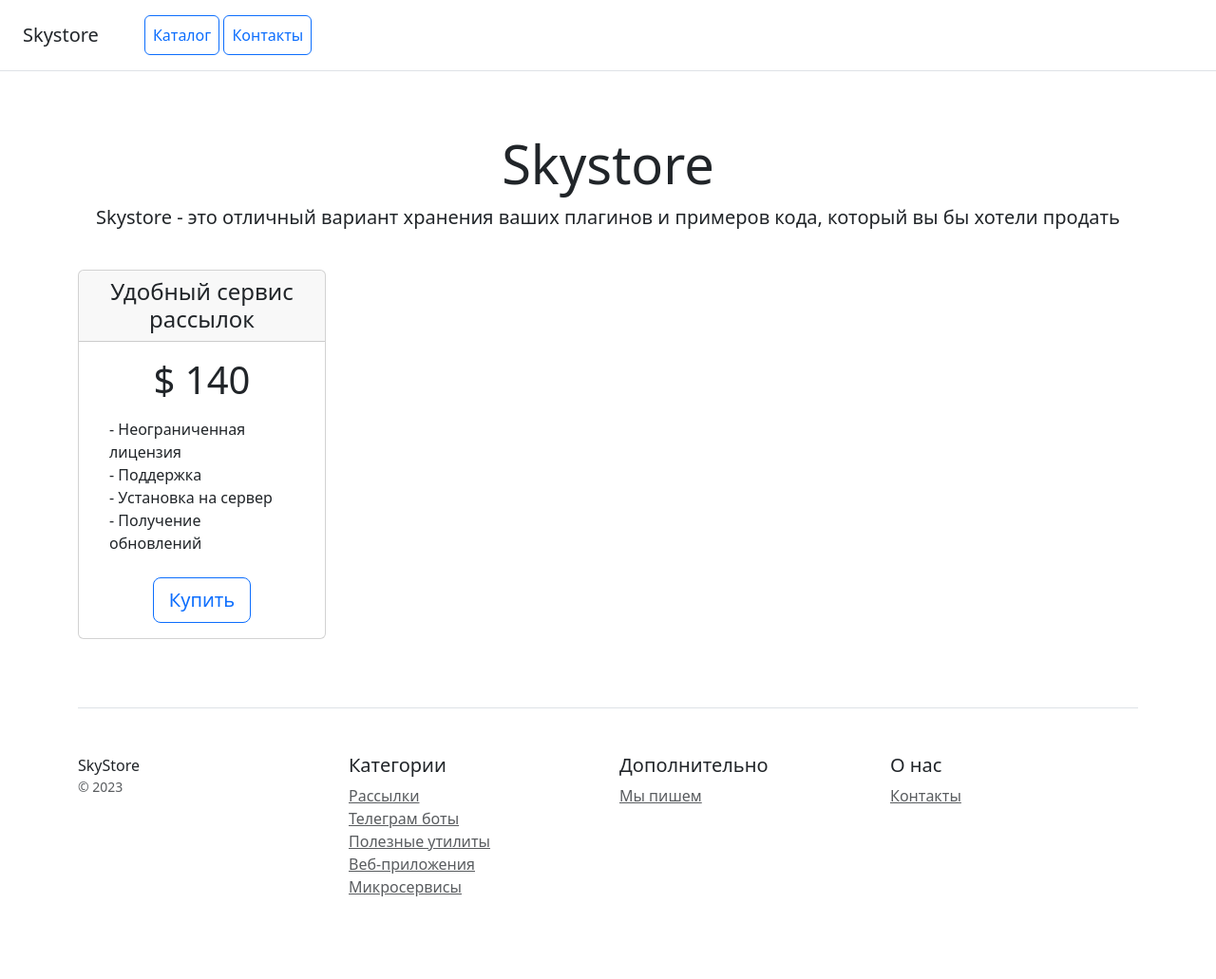
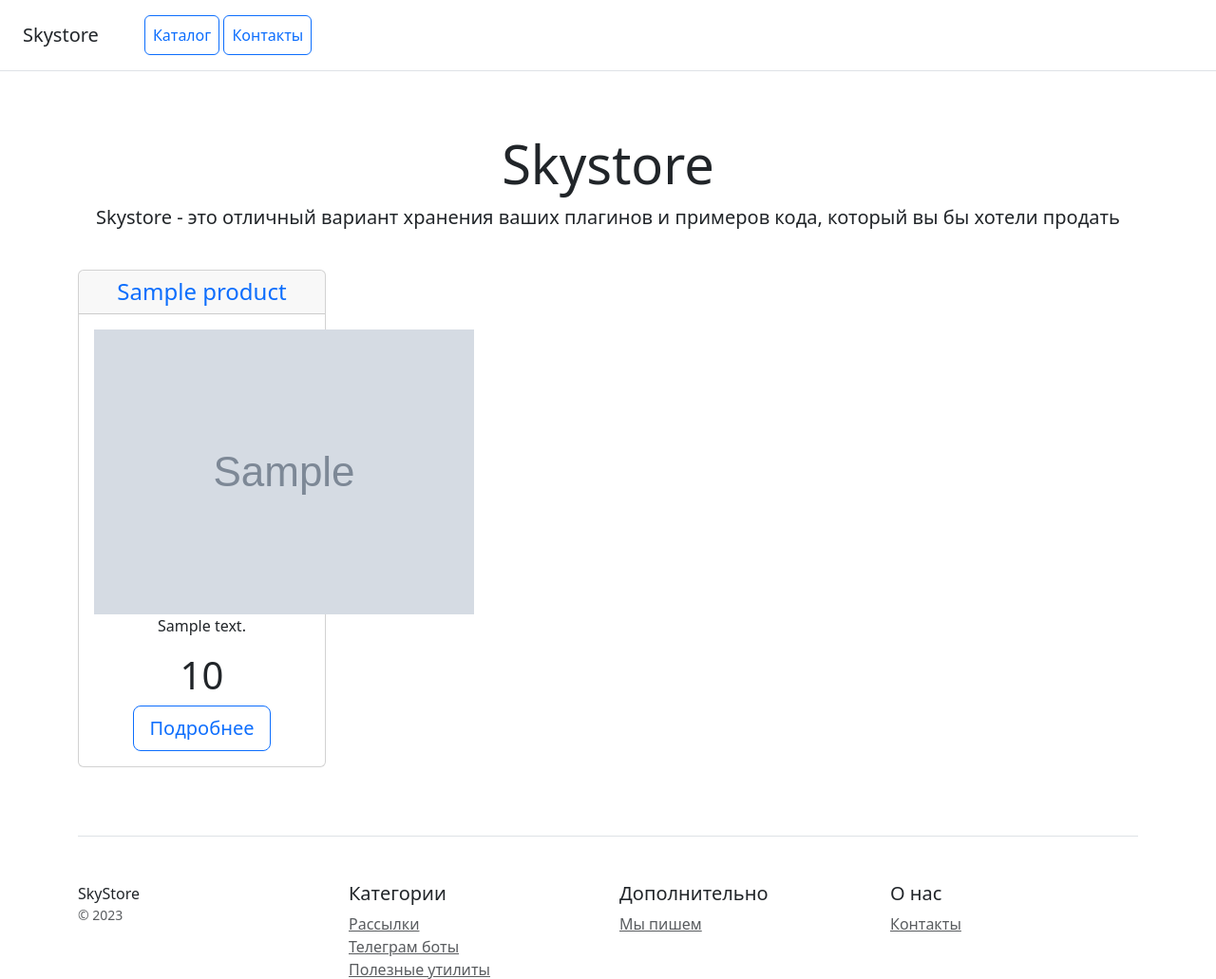
Before and after one commit to NasgDen/Django, a Django app: page / in a window 1280 px wide. Shown: the top 1031 px of the page at 95% size. Before the commit the page ends 944 px from the top, so only its background shows below. Run offline with Django 5.2, Linux system fonts and the light colour scheme; tables that the repository leaves empty hold one stand-in row (values such as "Sample post"); grey boxes marked "Sample" are stand-in pictures; parts of the project's set-up code (start-up, migrations or seed data) failed here and were passed over; some libraries are stand-ins or nearby versions.

Commit message:
В шаблон главное страницы home.html добавлено отображения списка товаров

```diff
--- a/catalog/templates/home.html
+++ b/catalog/templates/home.html
@@ -22,26 +22,28 @@
         продать</p>
 </div>
 
+
 <div class="container">
+    {% for product in products %}
     <div class="row text-center">
         <div class="col-3">
             <div class="card mb-4 box-shadow">
                 <div class="card-header">
-                    <h4 class="my-0 font-weight-normal">Удобный сервис рассылок</h4>
+                    <a class="text-decoration-none" href="product/{{product.pk}}">
+                        <h4 class="my-0 font-weight-normal ">{{product.name}}</h4>
+                    </a>
+
                 </div>
                 <div class="card-body">
-                    <h1 class="card-title pricing-card-title">$ 140</h1>
-                    <ul class="list-unstyled mt-3 mb-4 text-start m-3">
-                        <li>- Неограниченная лицензия</li>
-                        <li>- Поддержка</li>
-                        <li>- Установка на сервер</li>
-                        <li>- Получение обновлений</li>
-                    </ul>
-                    <button type="button" class="btn btn-lg btn-block btn-outline-primary">Купить</button>
+                    <img src=/media/{{product.image}} alt={{product.name}}>
+                    <p>{{product.description}}</p>
+                    <h1 class="card-title pricing-card-title">{{product.price}}</h1>
+                    <a class="btn btn-lg btn-block btn-outline-primary" href="product/{{product.pk}}">Подробнее</a>
                 </div>
             </div>
         </div>
     </div>
+    {% endfor%}
 
     <footer class="pt-4 my-md-5 pt-md-5 border-top">
         <div class="row">
--- a/catalog/views.py
+++ b/catalog/views.py
@@ -8,7 +8,7 @@ def home(request):
     products = Product.objects.order_by('-id')[:5]
     for product in products:
         print(product.name)
-    return render(request, "home.html")
+    return render(request, "home.html", {"products": products})
 
 
 def contacts(request):
```
